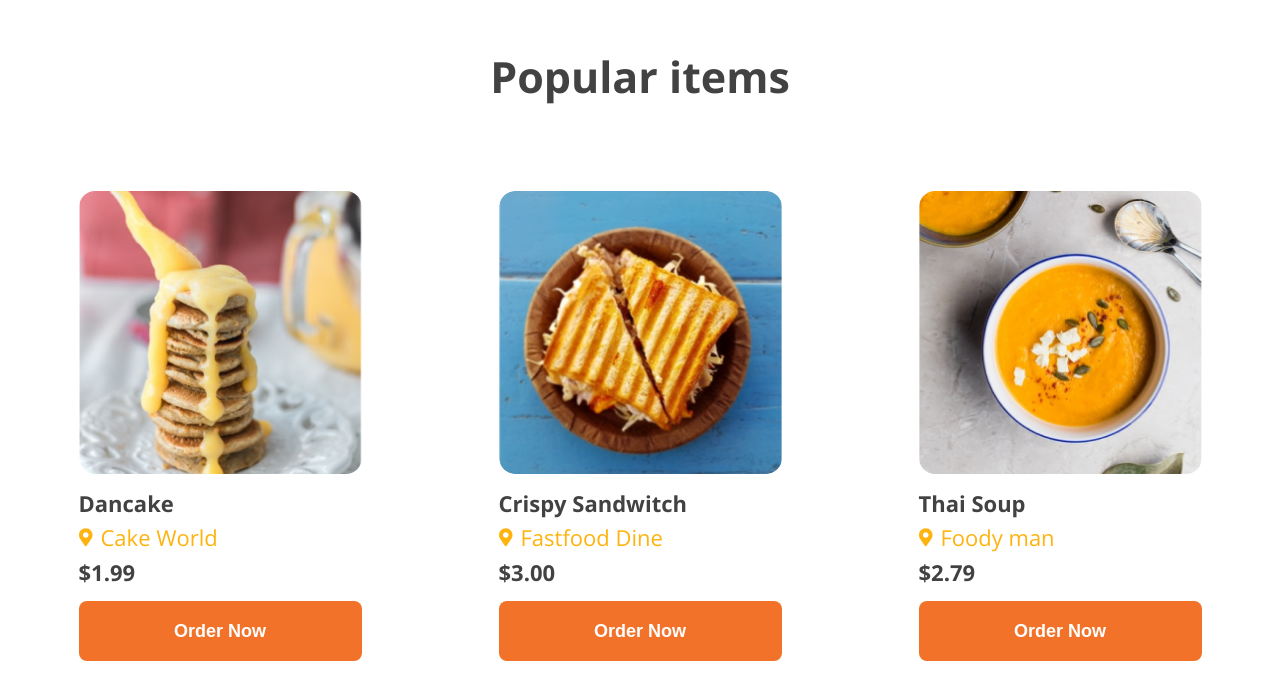
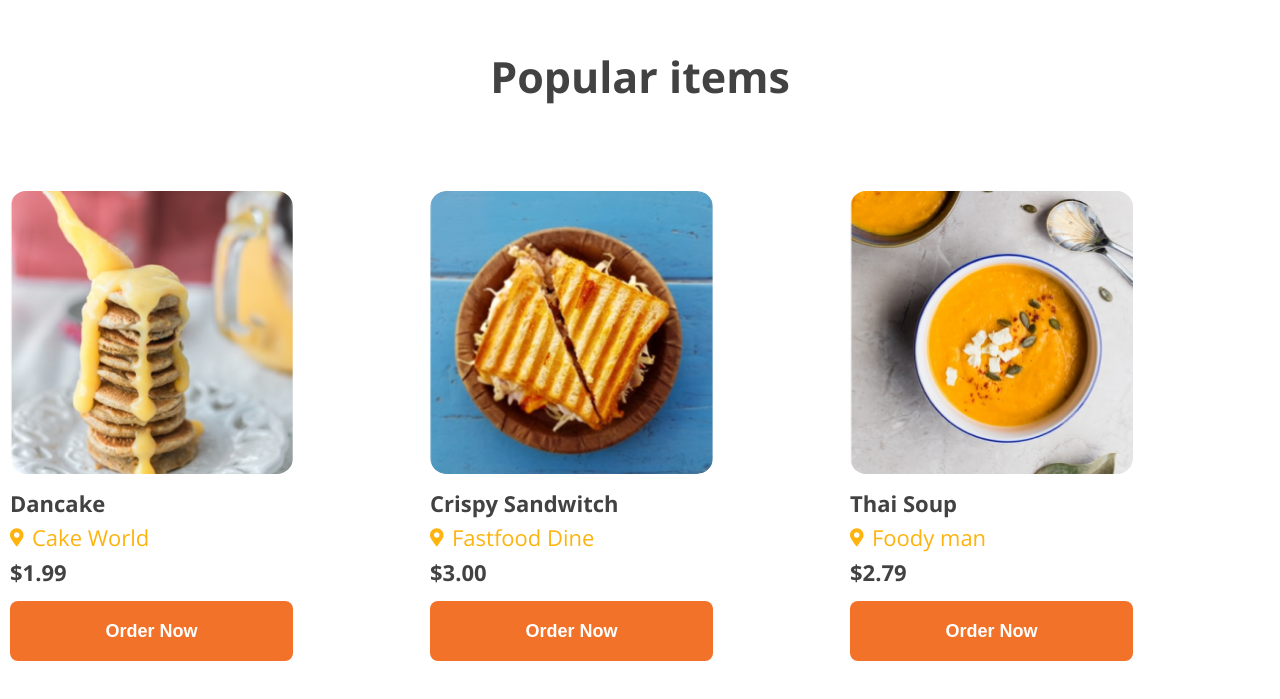
Before and after one commit to boby-boo/food_wagon, a React (Create React App) app: page / in a window 1280 px wide. Shown: the part 2604-3303 px from the top of the page. Built offline with nearby package versions, Linux system fonts and the light colour scheme.

Commit message:
fix: slick-active justify-content ctnter

```diff
--- a/src/components/popularItems/popularItems.scss
+++ b/src/components/popularItems/popularItems.scss
@@ -76,7 +76,6 @@
             color: $light-color;
             background-color: $secondary-color;
             border-radius: 8px;
-            // box-shadow: 0px 20px 40px 0px #fa63233d, 0px 5px 10px 0px #fd725c38;
             @include templateTransition(all);
             &:hover {
                 letter-spacing: 2px;
@@ -129,22 +128,4 @@
 
 .slick-active {
     display: flex !important;
-    @include templateFlex(center, center)
 }
-
-// .slick-track {
-//     display: flex;
-//     justify-content: center;
-//     gap: 16px;
-// }
-// .slick-track > div {
-//     max-width: 283px !important;
-// }
-// .slick-track {
-//     display: flex ;
-//     justify-content: space-around;
-// }
-// .slick-active .slick-slide {
-//     max-width: 283px;
-//     background-color: #000;
-// }
```
